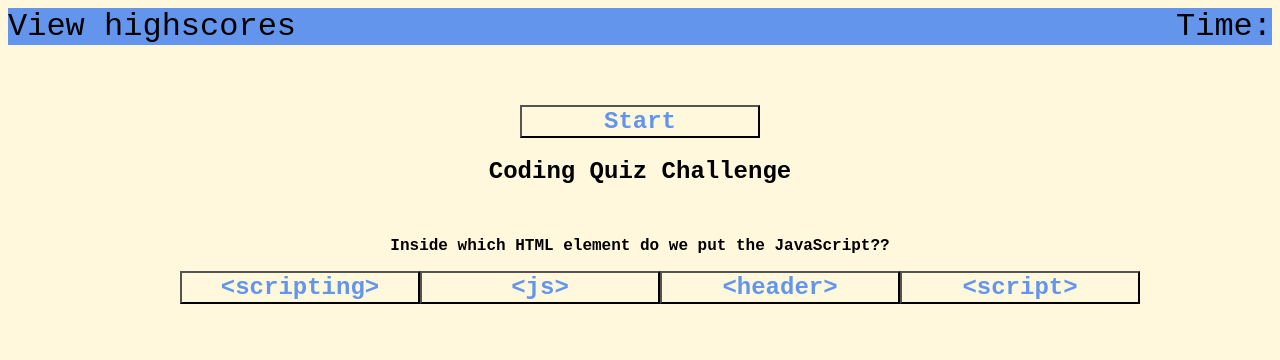
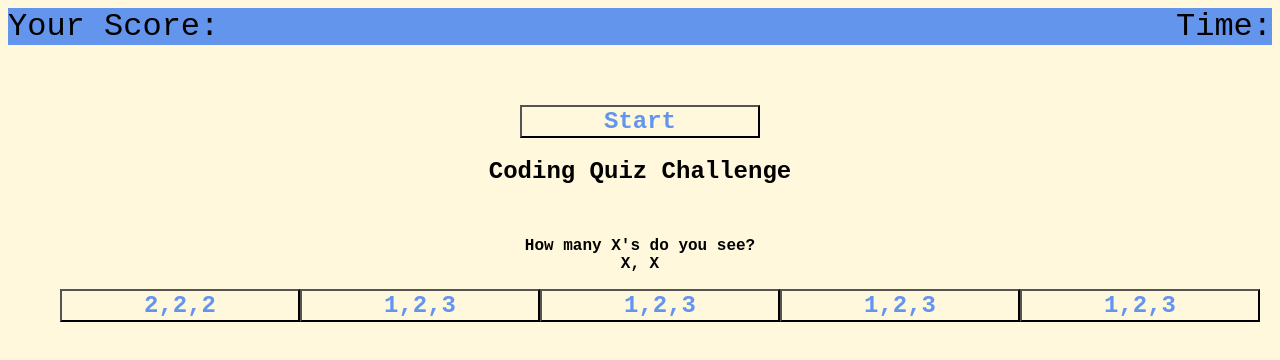
Before and after one commit to Reptartheman/Numbers-Letters-Shapes, a website built with Vite: page index.html in a window 1280 px wide. Both pictures are taken after a click on the button "Start". Built offline with nearby package versions, Linux system fonts and the light colour scheme.

Commit message:
refactor functions. fix answers logic

```diff
--- a/assests/script.js
+++ b/assests/script.js
@@ -14,87 +14,97 @@ THEN the game is over ✅
 WHEN the game is over✅
 THEN I can save my initials and my score  ✅*/
 
-const buttonStart = document.querySelector("#buttonStart");
-const questionDiv = document.querySelector("#questions");
-let answersDiv = document.querySelector("#listanswers");
+const startButton = document.getElementById("startButton");
+const questionDiv = document.getElementById("questions");
+const characterDisplay = document.getElementById("characterDisplay");
+let answersDiv = document.getElementById("listanswers");
 let answerButtons = document.querySelectorAll("#answers");
-let questionNumber1 = 0;
-var timeLeft
+let startIndex = 0;
+let timeLeft
+
+const getRandomNumber = (min, max) => {
+    return Math.floor(Math.random() * (max - min) + min);
+};
+
+const randomNumber = getRandomNumber(0, 9);
+
+const quizQuestions = [
+    {   question: "How many X's do you see?",
+        characters: "X, X",
+        answers: [`${randomNumber}`, `${randomNumber}`, `${randomNumber}`],
+        correctAnswer: 2
+
+    },
+    {   question: "Question 2 ???",
+        characters: "X, X",
+        answers: [1, 2, 3],
+        correctAnswer: 2
+
+    },
+    {   question: "Question 3 ???",
+        characters: "X, X",
+        answers: [1, 2, 3],
+        correctAnswer: 2
+
+    },
+    {   question: "Question 3 ???",
+        characters: "X, X",
+        answers: [1, 2, 3],
+        correctAnswer: 2
+
+    },
+    {   question: "Question 4 ???",
+        characters: "X, X",
+        answers: [1, 2, 3],
+        correctAnswer: 2
+
+    },
+
+];
+
+
+
+function displayQuestions(array, index){
+    questionDiv.textContent = array[index].question
+    characterDisplay.textContent = array[index].characters
+    answersDiv.innerHTML = ""
+    displayAnswerButtons(array);
+}
+
+function displayAnswerButtons(array) {
+    const answersArray = array.map(question => question.answers)
+        .map(answer => answer);
+    console.log(answersArray);
+    answersArray.forEach((answer, index) => {
+        const newButton = document.createElement("button")
+            newButton.textContent = answer;
+            answersDiv.appendChild(newButton)
+    })
+
+}
 
 
 
 
-//                                      QUIZ MATERIAL                   //
-//Add buttons to question one selections then add to other questions.
-
-const quizQuestions = [
-    {   question: "Inside which HTML element do we put the JavaScript??",
-        answers: ["<scripting>", "<js>", "<header>", "<script>"],
-        correctAnswer: "<script>"
-
-    },
-    {   question: "Where is the correct place to insert the <script> tag?",
-        answers:  ["The <body> section", "The first <h1> element", "Both the <head> and <body> section", "At the end of the CSS file"],
-        correctAnswer: "Both the <head> and <body> section"
-
-    },
-    {
-        question: "How can you add a comment in a JavaScript?",
-        answers:["~ New Comment ~","//New Comment", "<NewComment>", "$NewComment$"],
-        correctAnswer: "//New Comment"
-        },
-    {
-        question: "What is the correct syntax for writing a function?",
-        answers:["function = newFunction()", "function newFunction()", "function//newFunction", "function.newFunction"],
-        correctAnswer: "function newFunction()"
-    }
-];
-//                                  START QUIZ                          //
-function startQuiz(){
-displayQuestions()
-timeLeft = 60
-var timer = setInterval(function() {
-        timeLeft--;
-        if (timeLeft >= 0) {
-          span = document.getElementById("timer");
-          span.innerHTML = "Time: " + timeLeft;
-        }
-        if (timeLeft === 0) {
-            alert('Sorry, out of time');
-            clearInterval(timer);
-        }
-      }, 1000);
-    };
-
-function displayQuestions(){
-    questionDiv.textContent = quizQuestions[questionNumber1].question
-    answersDiv.innerHTML = ""
-    for(let i = 0; i<=3; i++){
-    var newLi = document.createElement("button")
-        newLi.textContent = quizQuestions[questionNumber1].answers[i]
-        answersDiv.appendChild(newLi)
-    }
-}
-
 function clickAnswer(event){
-    var element = event.target.textContent
+    let element = event.target.textContent
     console.log("event target" , element)
-    console.log("correct Answer",quizQuestions[questionNumber1].correctAnswer)
-        if(element !== quizQuestions[questionNumber1].correctAnswer){
+    console.log("correct Answer",quizQuestions[startIndex].correctAnswer)
+        if(element !== quizQuestions[startIndex].correctAnswer){
             timeLeft -= 15
         if(timeLeft < 0){
             timeLeft = 0
         }
         }
-        questionNumber1++
-    if(questionNumber1 == quizQuestions.length){
+        startIndex++
+    if(startIndex == quizQuestions.length){
         gameOver()
     }
-    displayQuestions()
+    displayQuestions(quizQuestions, startIndex);
 
-        //if(element === quizQuestions[questionNumber1].correctAnswer)
+        //if(element === quizQuestions[startIndex].correctAnswer)
 }
-buttonStart.addEventListener("click", startQuiz)
+
 answersDiv.onclick = clickAnswer
 
 if (timeLeft <= 0){
@@ -109,7 +119,7 @@ timeLeft = 0;
 }
 
 function captureScore(){
-   var name = prompt("Enter your initials and the time remaining")
+   let name = prompt("Enter your initials and the time remaining")
    let previousHS = localStorage.getItem("highScore");
    let currentScore = {
     name: name,
@@ -123,3 +133,20 @@ function captureScore(){
    } else if (previousHS.score < timeLeft) {
     } else {console.log("do better next")};
 }
+
+function startQuiz(){
+displayQuestions(quizQuestions, startIndex)
+/* timeLeft = 60
+let timer = setInterval(function() {
+        timeLeft--;
+        if (timeLeft >= 0) {
+          const timerDisplay = document.getElementById("timer");
+          timerDisplay.innerHTML = "Time: " + timeLeft;
+        }
+        if (timeLeft === 0) {
+            alert('Sorry, out of time');
+            clearInterval(timer);
+        }
+      }, 1000); */
+    };
+    startButton.addEventListener("click", startQuiz)
--- a/index.html
+++ b/index.html
@@ -9,16 +9,17 @@
 </head>
 <body>
 <header>
-    <div id="highscores">View highscores</div>
+    <div id="highscores">Your Score:</div>
     <div id="timer">Time:</div>
 </header>
 
 <section id="quiz">
-    <button id="buttonStart">Start</button>
+    <button id="startButton">Start</button>
     <h1>Coding Quiz Challenge</h1>
 
     </p>
     <div id="questions"></div>
+    <div id="characterDisplay"></div>
     <div id="answers">
         <ul id="listanswers"></ul>
     </div>
```
